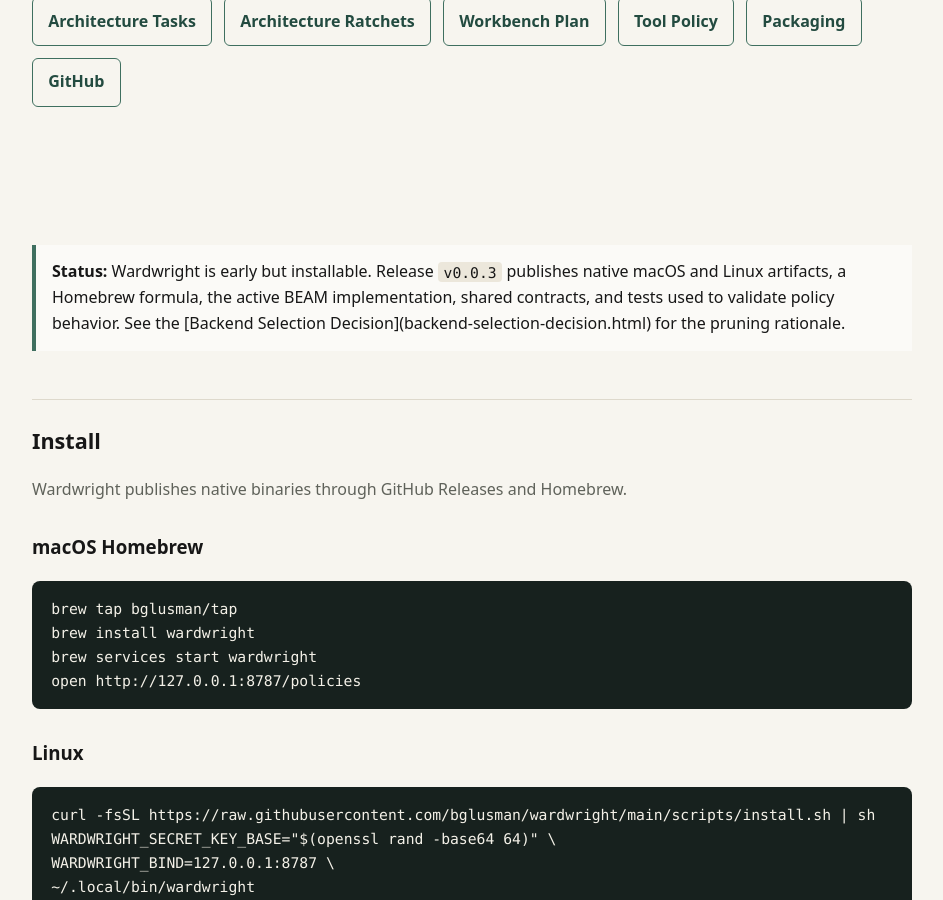
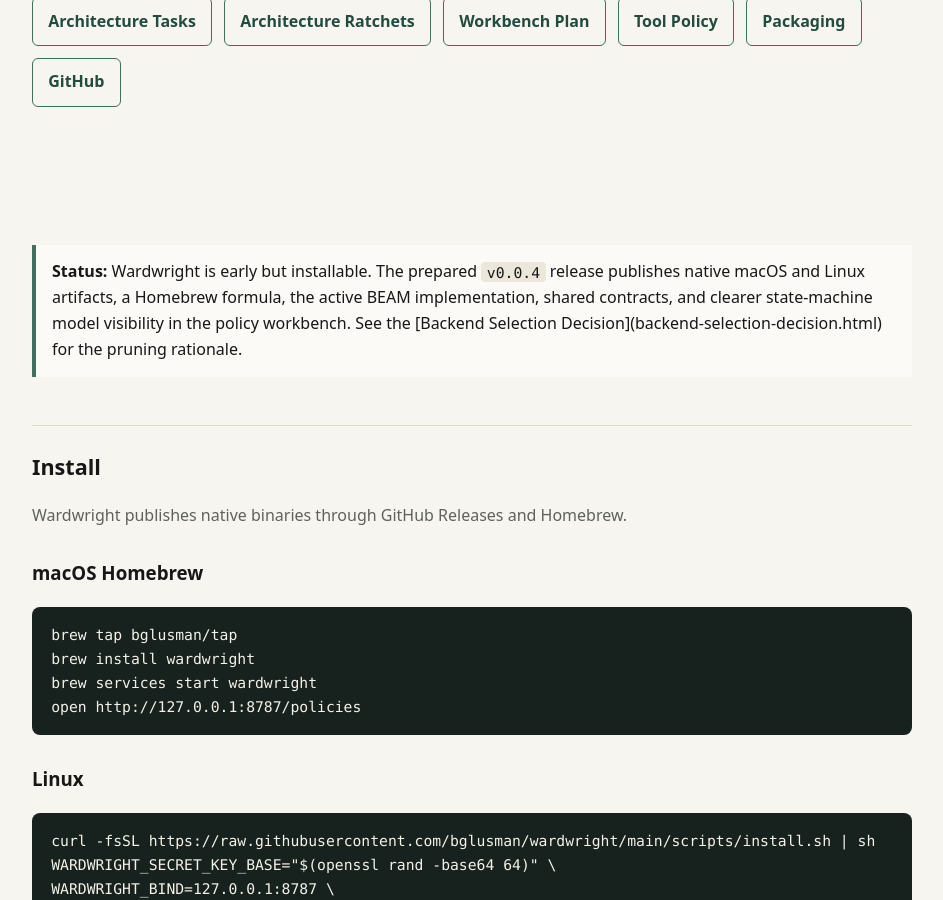
Before and after one commit to bglusman/ingary, a Jekyll site: the page built from docs/index.md, in a window 1280 px wide and 900 px high, scrolled down 513 px. Shown: the whole window, without its empty margins (168-1111 px from the left). Built offline with Jekyll 4.4.1, drawn with Linux system fonts in a browser that asks for light colours; some of the changed text lies outside the part shown.

Commit message:
Prepare 0.0.4 release metadata

````diff
--- a/docs/index.md
+++ b/docs/index.md
@@ -28,10 +28,10 @@
 </section>
 
 <div class="notice">
-  <strong>Status:</strong> Wardwright is early but installable. Release
-  <code>v0.0.3</code> publishes native macOS and Linux artifacts, a Homebrew
-  formula, the active BEAM implementation, shared contracts, and tests used to
-  validate policy behavior. See the
+  <strong>Status:</strong> Wardwright is early but installable. The prepared
+  <code>v0.0.4</code> release publishes native macOS and Linux artifacts, a
+  Homebrew formula, the active BEAM implementation, shared contracts, and
+  clearer state-machine model visibility in the policy workbench. See the
   [Backend Selection Decision](backend-selection-decision.html) for the pruning
   rationale.
 </div>
@@ -58,10 +58,10 @@
 ~/.local/bin/wardwright
 ```
 
-For a pinned release, pass `--version v0.0.3` to the installer:
+For a pinned release, pass `--version v0.0.4` to the installer:
 
 ```bash
-curl -fsSL https://raw.githubusercontent.com/bglusman/wardwright/main/scripts/install.sh | sh -s -- --version v0.0.3
+curl -fsSL https://raw.githubusercontent.com/bglusman/wardwright/main/scripts/install.sh | sh -s -- --version v0.0.4
 ```
 
 The Linux installer verifies the release archive against published SHA-256
````
Also changed, not shown: docs/packaging.md (+9 -7 lines), docs/vision.md (+5 -5 lines), README.md, 1 other file.
